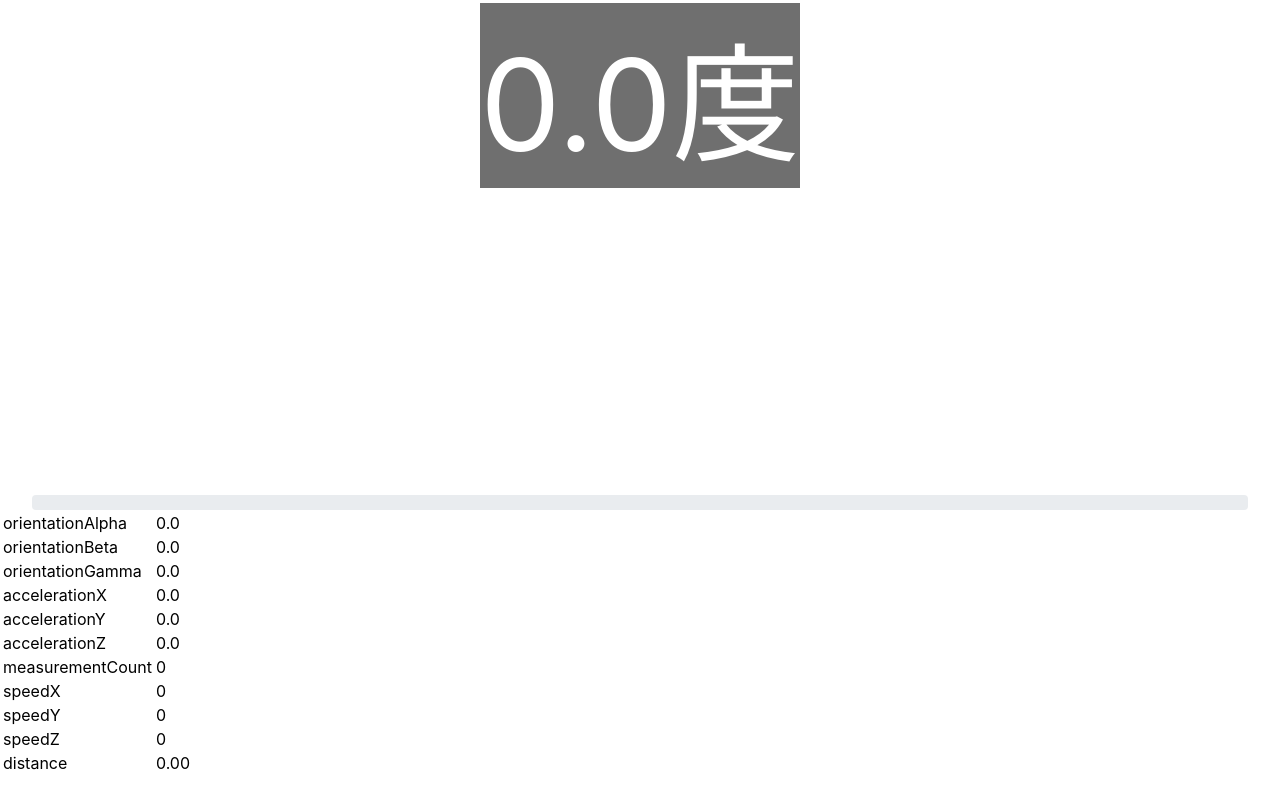
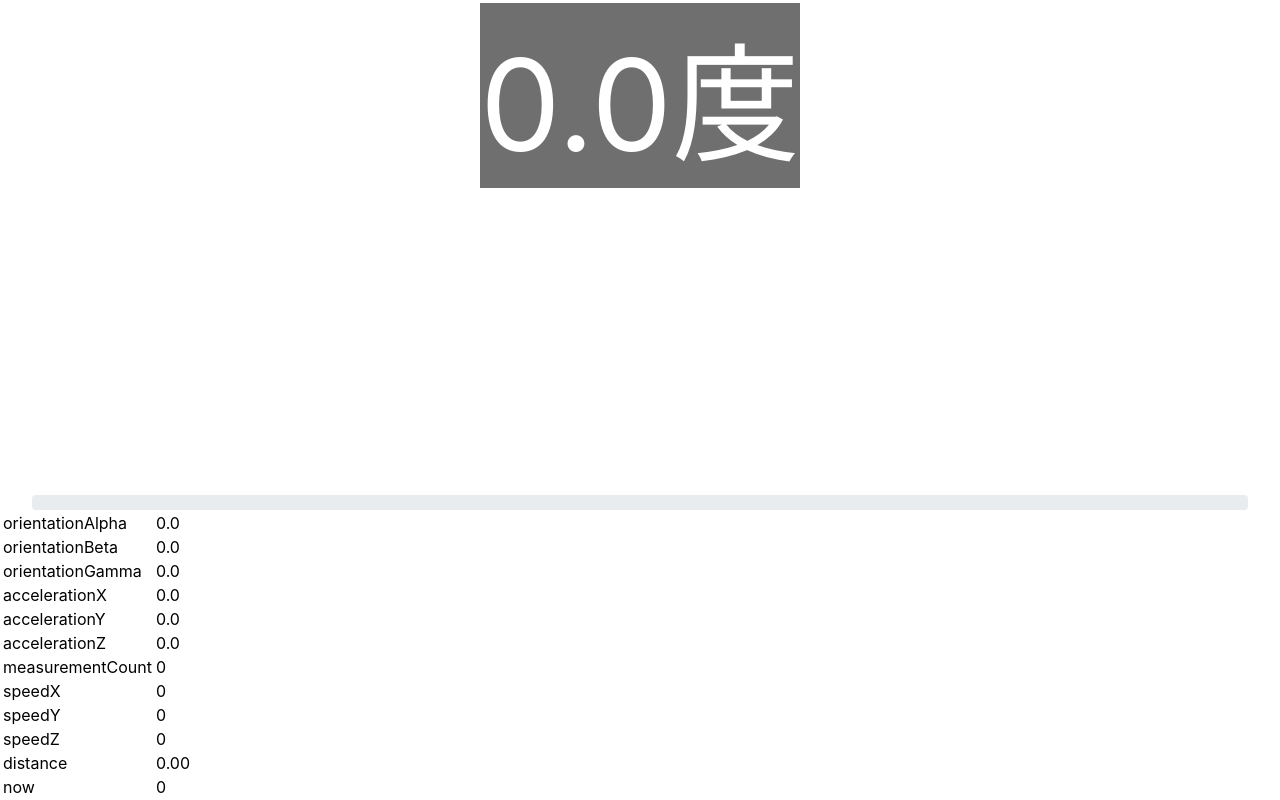
Before and after one commit to momosetkn/togi_check, a React (Create React App) app: page /togi_check/training in a window 1280 px wide. Shown: the part 305-1105 px from the top of the page. Before the commit the page ends 1081 px from the top, so only its background shows below. Built offline with nearby package versions, Linux system fonts and the light colour scheme.

Commit message:
Fix ProgressBar value, Fix bug

```diff
--- a/src/TrainingPage.tsx
+++ b/src/TrainingPage.tsx
@@ -126,10 +126,9 @@ export const TrainingPage = () => {
     measurementValue.accelerationY,
     measurementValue.accelerationZ,
     measurementValue.diffTime,
-    calculateValue.speedX,
-    calculateValue.speedY,
-    calculateValue.speedZ,
   ]);
+
+  const now = Math.min(calculateValue.distance/500_000_000, 100);
 
   return (
     <StyledMain>
@@ -137,7 +136,7 @@ export const TrainingPage = () => {
         <span>{Math.abs(measurementValue.orientationGamma).toFixed(1)}度</span>
       </StyledAngleIndicator>
       <StyledProgressBarContainer>
-        <ProgressBar now={Math.min(calculateValue.distance/1_000_000_000, 100)} />
+        <ProgressBar now={now} />
       </StyledProgressBarContainer>
       <table className="value-table">
         <tr>
@@ -184,6 +183,10 @@ export const TrainingPage = () => {
           <td>distance</td>
           <td>{(calculateValue.distance/1_000_000).toFixed(2)}</td>
         </tr>
+        <tr>
+          <td>now</td>
+          <td>{now}</td>
+        </tr>
       </table>
     </StyledMain>
   );
```
